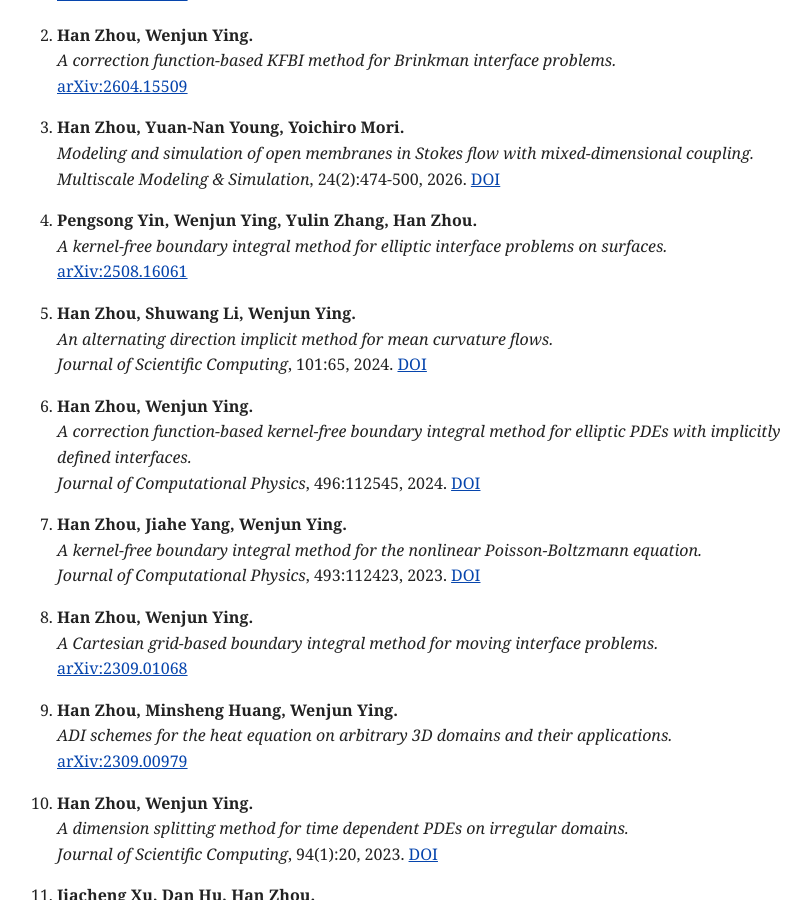
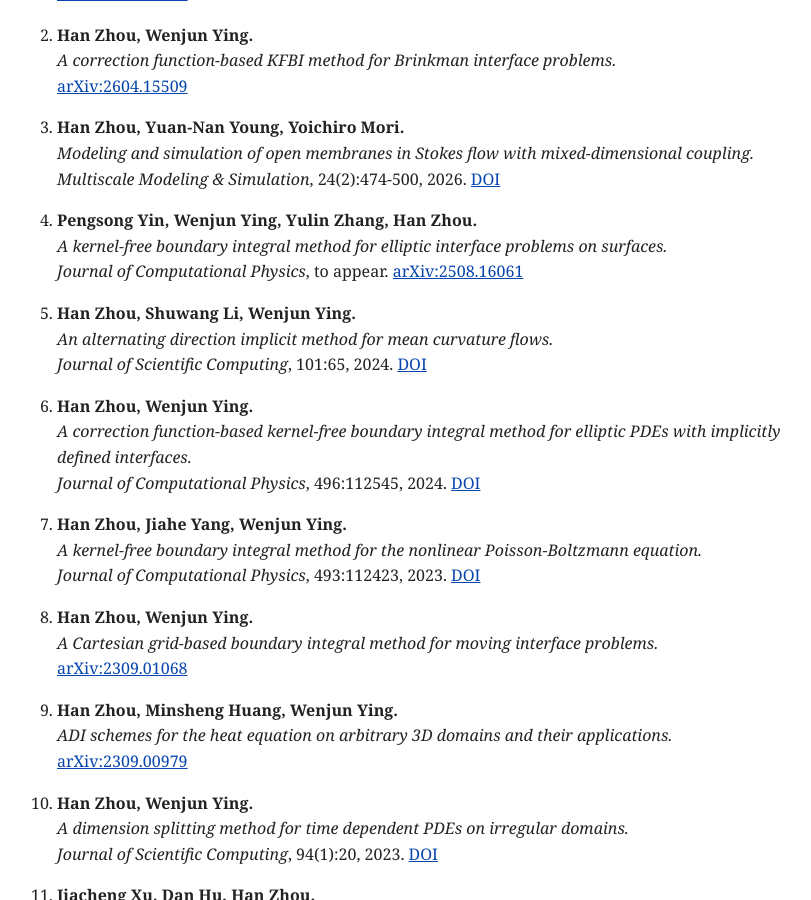
Before and after one commit to han-zhou-math/han-zhou-math.github.io, a Jekyll site: the page built from index.md, in a window 1280 px wide and 900 px high, scrolled down 926 px. Shown: the whole window, without its empty margins (223-1034 px from the left). Built offline with Jekyll 4.4.1, drawn with Linux system fonts in a browser that asks for light colours.

Commit message:
Update JCP publication status

```diff
--- a/index.md
+++ b/index.md
@@ -33,7 +33,7 @@ My research focuses on partial differential equations arising in physical and bi
 
 4. **Pengsong Yin, Wenjun Ying, Yulin Zhang, Han Zhou.**
    *A kernel-free boundary integral method for elliptic interface problems on surfaces.*
-   [arXiv:2508.16061](https://doi.org/10.48550/arXiv.2508.16061)
+   *Journal of Computational Physics*, to appear. [arXiv:2508.16061](https://doi.org/10.48550/arXiv.2508.16061)
 
 5. **Han Zhou, Shuwang Li, Wenjun Ying.**
    *An alternating direction implicit method for mean curvature flows.*
```
Also changed, not shown: research.md (+1 -1 lines).
